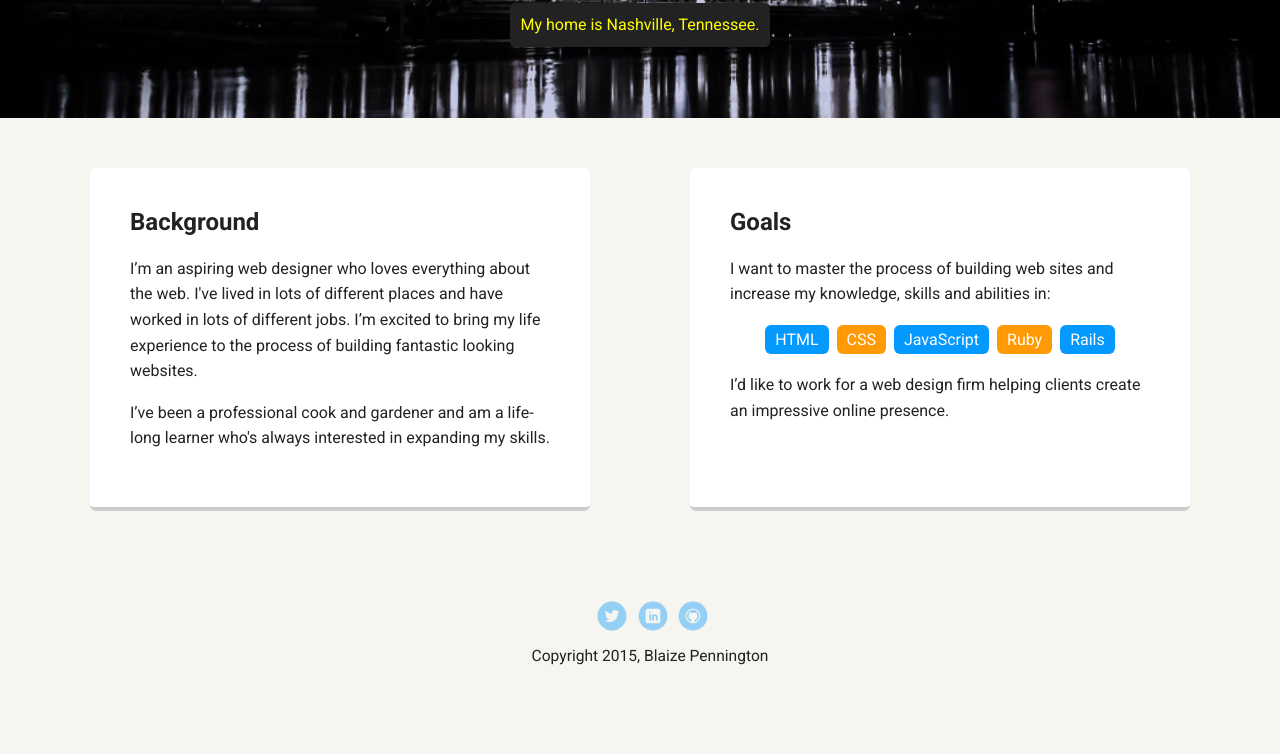
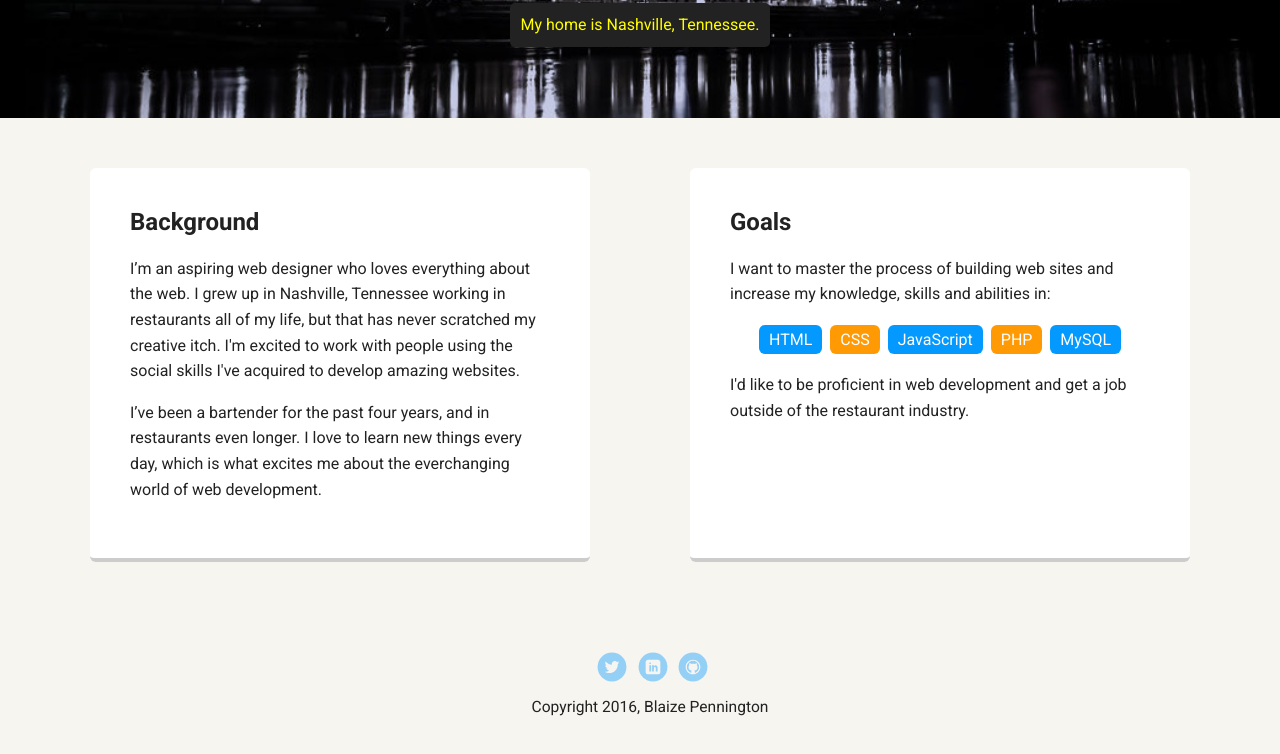
Before and after one commit to BlaizeDuke/myPortfolio, a plain HTML site: page index.html in a window 1280 px wide. Shown: the part 352-1106 px from the top of the page. Drawn offline with Linux system fonts and the light colour scheme; a web font is replaced by a local one.

Commit message:
Editing the main text of the portfolio

```diff
--- a/index.html
+++ b/index.html
@@ -25,8 +25,8 @@
     <main class="flex">
       <div class="card">
         <h2>Background</h2>
-        <p>I’m an aspiring web designer who loves everything about the web. I've lived in lots of different places and have worked in lots of different jobs. I’m excited to bring my life experience to the process of building fantastic looking websites.</p>
-        <p>I’ve been a professional cook and gardener and am a life-long learner who's always interested in expanding my skills.</p>
+        <p>I’m an aspiring web designer who loves everything about the web. I grew up in Nashville, Tennessee working in restaurants all of my life, but that has never scratched my creative itch. I'm excited to work with people using the social skills I've acquired to develop amazing websites.</p>
+        <p>I’ve been a bartender for the past four years, and in restaurants even longer. I love to learn new things every day, which is what excites me about the everchanging world of web development.</p>
       </div>
 
       <div class="card">
@@ -36,10 +36,10 @@
           <li>HTML</li>
           <li>CSS</li>
           <li>JavaScript</li>
-          <li>Ruby</li>
-          <li>Rails</li>
+          <li>PHP</li>
+          <li>MySQL</li>
         </ul>
-        <p>I’d like to work for a web design firm helping clients create an impressive online presence.</p>
+        <p>I'd like to be proficient in web development and get a job outside of the restaurant industry.</p>
       </div>
 
     </main>
@@ -49,7 +49,7 @@
         <li><a href="#" class="social linkedin">LinkedIn</a></li>
         <li><a href="#" class="social github">Github</a></li>
       </ul>
-      <p class="copyright">Copyright 2015, Blaize Pennington</p>
+      <p class="copyright">Copyright 2016, Blaize Pennington</p>
     </footer>
   </body>
   </html>
```
